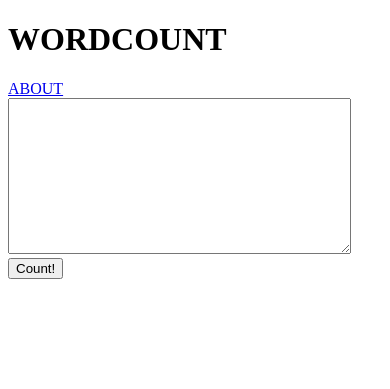
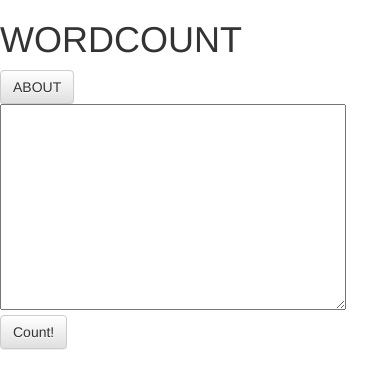
Before and after one commit to ChoHyoungSeo/WordCount, a Django app: page / in a window 390 px wide. Shown: the top 389 px of the page. Run offline with Django 3.2, Linux system fonts and the light colour scheme; some libraries are stand-ins or nearby versions.

Commit message:
update:bootstrap/home

```diff
--- a/wordcount/templates/wordcount/home.html
+++ b/wordcount/templates/wordcount/home.html
@@ -4,19 +4,30 @@
     <meta charset="UTF-8">
     <meta name="viewport" content="width=device-width, initial-scale=1.0">
     <meta http-equiv="X-UA-Compatible" content="ie=edge">
+    <!-- 합쳐지고 최소화된 최신 CSS -->
+    <link rel="stylesheet" href="https://maxcdn.bootstrapcdn.com/bootstrap/3.3.2/css/bootstrap.min.css">
+
+    <!-- 부가적인 테마 -->
+    <link rel="stylesheet" href="https://maxcdn.bootstrapcdn.com/bootstrap/3.3.2/css/bootstrap-theme.min.css">
+
+    <!-- 합쳐지고 최소화된 최신 자바스크립트 -->
+    <script src="https://maxcdn.bootstrapcdn.com/bootstrap/3.3.2/js/bootstrap.min.js"></script>
     <title>WordCount</title>
 </head>
 <body>
 
-    <h1>WORDCOUNT</h1>
+        <div class="row">
 
-    <a href = "{% url 'about' %}">ABOUT</a>
+            <div class="col-md-6 col-md-offset-3"><h1>WORDCOUNT</h1>
 
-    <form action = "{% url 'count' %}">
-        <textarea cols="40" rows="10" name="fulltext"></textarea>
-        <br/>
-        <input type = "submit" value = "Count!"/>
-    </form>
+                <a class="btn btn-default" href="{% url 'about' %}" role="button">ABOUT</a>
 
+                <form action = "{% url 'count' %}">
+                    <textarea cols="40" rows="10" name="fulltext"></textarea>
+                    <br/>
+                    <input class="btn btn-default" type="submit" value="Count!">
+                </form>
+            </div>
+        </div>
 </body>
 </html>
```
